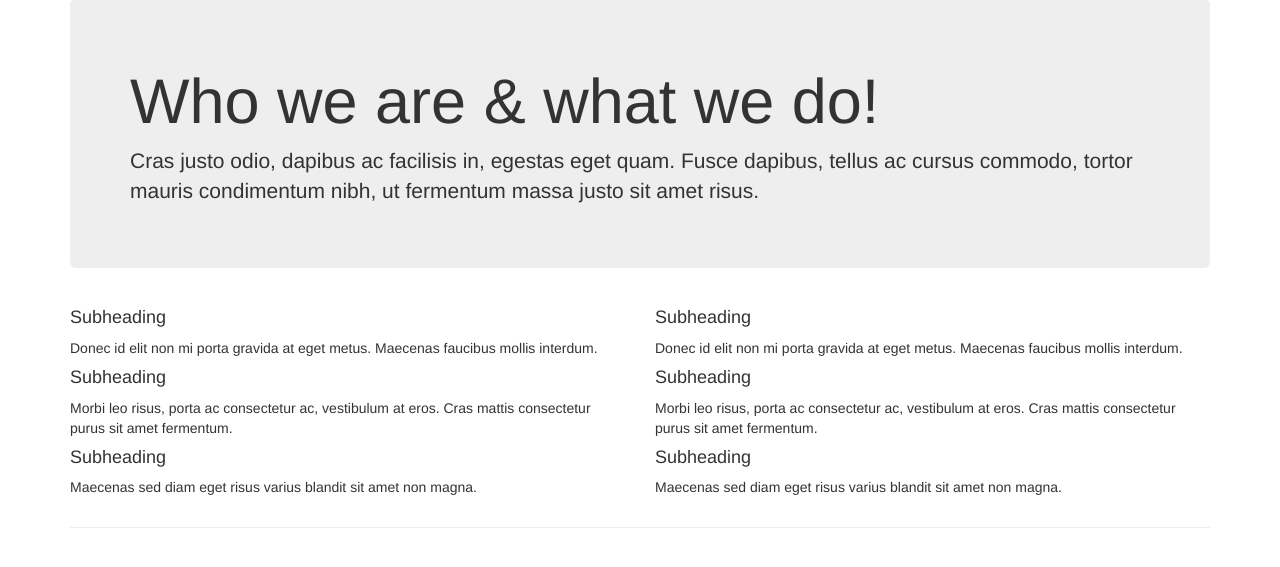
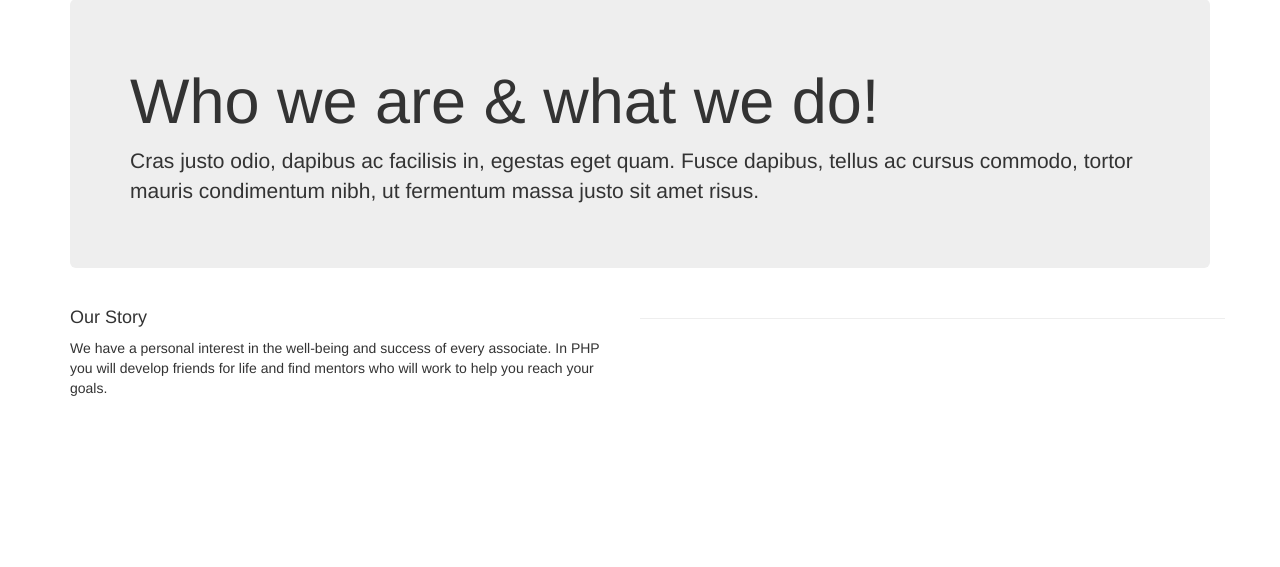
Before and after one commit to YusefsCorner/phpmenu, a PHP site: page /about-us.php in a window 1280 px wide. Shown: the part 71-638 px from the top of the page. Run offline with PHP 8.4, Linux system fonts and the light colour scheme.

Commit message:
adding content to the pages
I made the multi-pages come alive slightly by adding simple description,
text/headings and images.

```diff
--- a/about-us.php
+++ b/about-us.php
@@ -37,40 +37,28 @@
 
       <div class="row marketing">
         <div class="col-lg-6">
-          <h4>Subheading</h4>
-          <p>Donec id elit non mi porta gravida at eget metus. Maecenas faucibus mollis interdum.</p>
+          <h4>Our Story</h4>
+          <p>We have a personal interest in the well-being and success of every associate. In PHP you will develop friends for life and find mentors who will work to help you reach your goals.</p>
 
-          <h4>Subheading</h4>
-          <p>Morbi leo risus, porta ac consectetur ac, vestibulum at eros. Cras mattis consectetur purus sit amet fermentum.</p>
+      </div>
 
-          <h4>Subheading</h4>
-          <p>Maecenas sed diam eget risus varius blandit sit amet non magna.</p>
-        </div>
+      <div class="col-lg-6">
 
-        <div class="col-lg-6">
-          <h4>Subheading</h4>
-          <p>Donec id elit non mi porta gravida at eget metus. Maecenas faucibus mollis interdum.</p>
 
-          <h4>Subheading</h4>
-          <p>Morbi leo risus, porta ac consectetur ac, vestibulum at eros. Cras mattis consectetur purus sit amet fermentum.</p>
-
-          <h4>Subheading</h4>
-          <p>Maecenas sed diam eget risus varius blandit sit amet non magna.</p>
-        </div>
       </div>
 
       <hr>
 
-      <?php require 'footer.php';
+
+
+    </div> <!-- /container -->
+<?php require 'footer.php';
 
 	  /* require function allows the code to include the footer to all pages by placing this line of code to the set pages
 	  */
 
 	  ?>
 
-    </div> <!-- /container -->
-
-
     <!-- IE10 viewport hack for Surface/desktop Windows 8 bug -->
     <script src="ie10-viewport-bug-workaround.js"></script>
   </body>
```
Also changed, not shown: index.php (+5 -11 lines), purpose.php (+3 -15 lines), resources/php2.png (added), resources/php_diagram.png (added).
